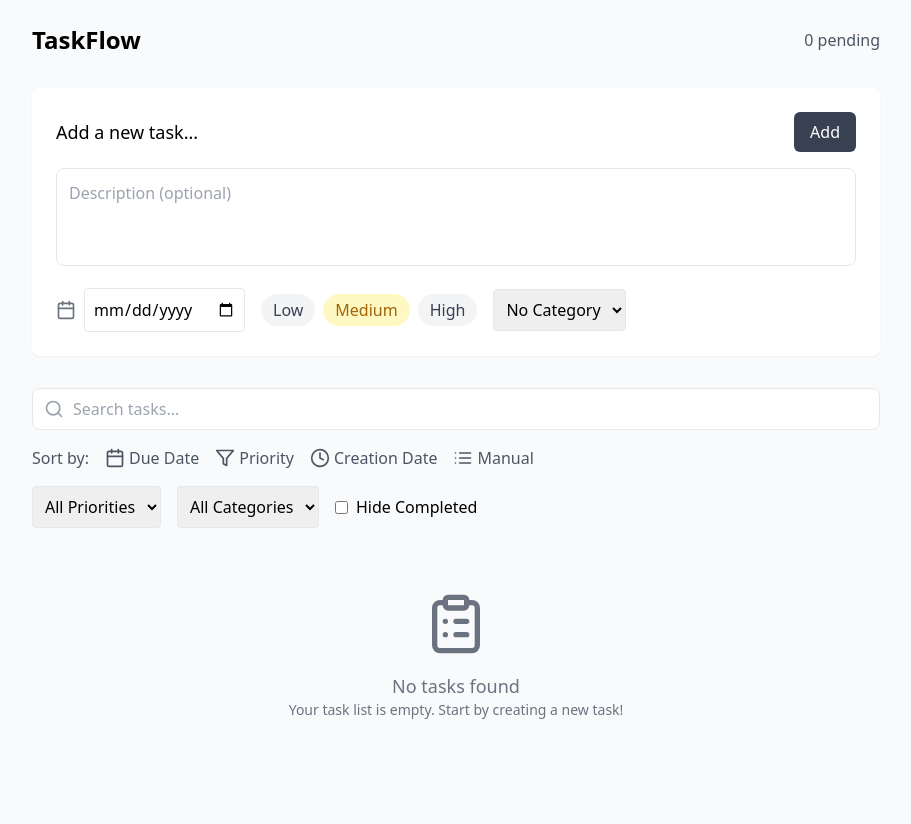
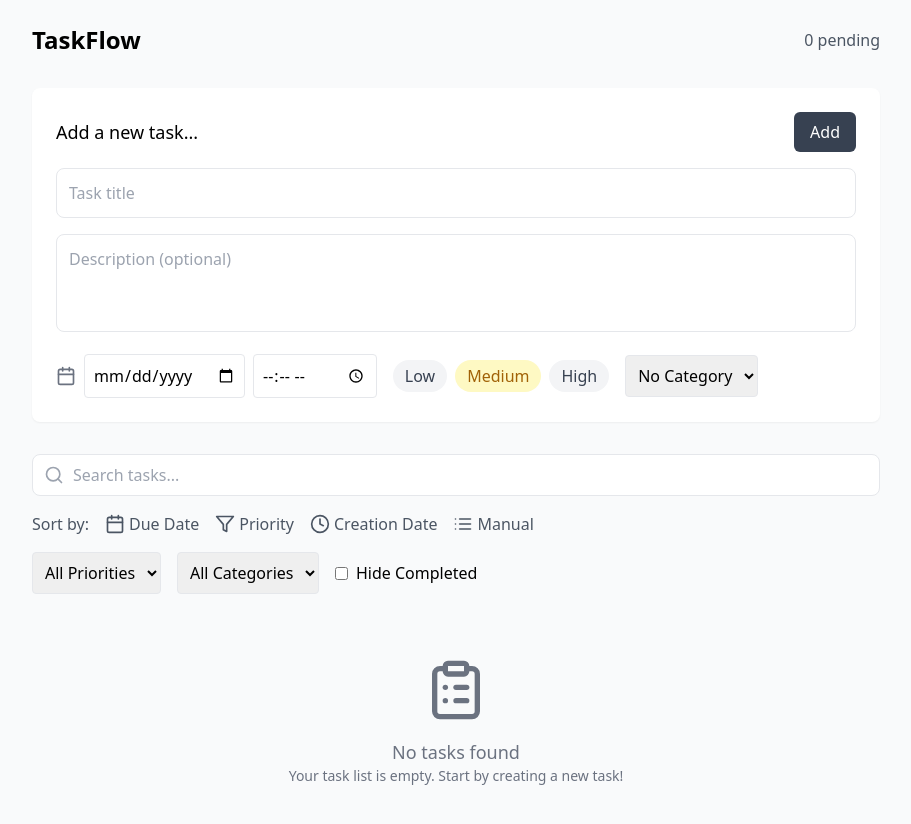
Before and after one commit to lowsp2025/taskflow, a React (Vite) app: page / in a window 1280 px wide. Shown: the top 824 px of the page, without its empty margins (184-1095 px from the left). Before the commit the page ends 800 px from the top, so only its background shows below. Built offline with nearby package versions, Linux system fonts and the light colour scheme.

Commit message:
Update TaskFlow with Title and Time Fields

```diff
--- a/src/App.tsx
+++ b/src/App.tsx
@@ -3,8 +3,10 @@ import { Calendar, Filter, Clock, List, ClipboardList, Search } from 'lucide-rea
 import clsx from 'clsx'
 
 function App() {
+  const [title, setTitle] = useState('')
   const [description, setDescription] = useState('')
   const [dueDate, setDueDate] = useState('')
+  const [dueTime, setDueTime] = useState('')
   const [priority, setPriority] = useState('medium')
   const [category, setCategory] = useState('No Category')
 
@@ -24,6 +26,14 @@ function App() {
         </div>
 
         <div className="space-y-4">
+          <input
+            type="text"
+            className="w-full p-3 border rounded-lg"
+            placeholder="Task title"
+            value={title}
+            onChange={(e) => setTitle(e.target.value)}
+          />
+
           <textarea
             className="w-full p-3 border rounded-lg resize-none"
             rows={3}
@@ -38,9 +48,14 @@ function App() {
               <input
                 type="date"
                 className="border rounded p-2"
-                placeholder="dd/mm/yyyy"
                 value={dueDate}
                 onChange={(e) => setDueDate(e.target.value)}
+              />
+              <input
+                type="time"
+                className="border rounded p-2"
+                value={dueTime}
+                onChange={(e) => setDueTime(e.target.value)}
               />
             </div>
 
```
